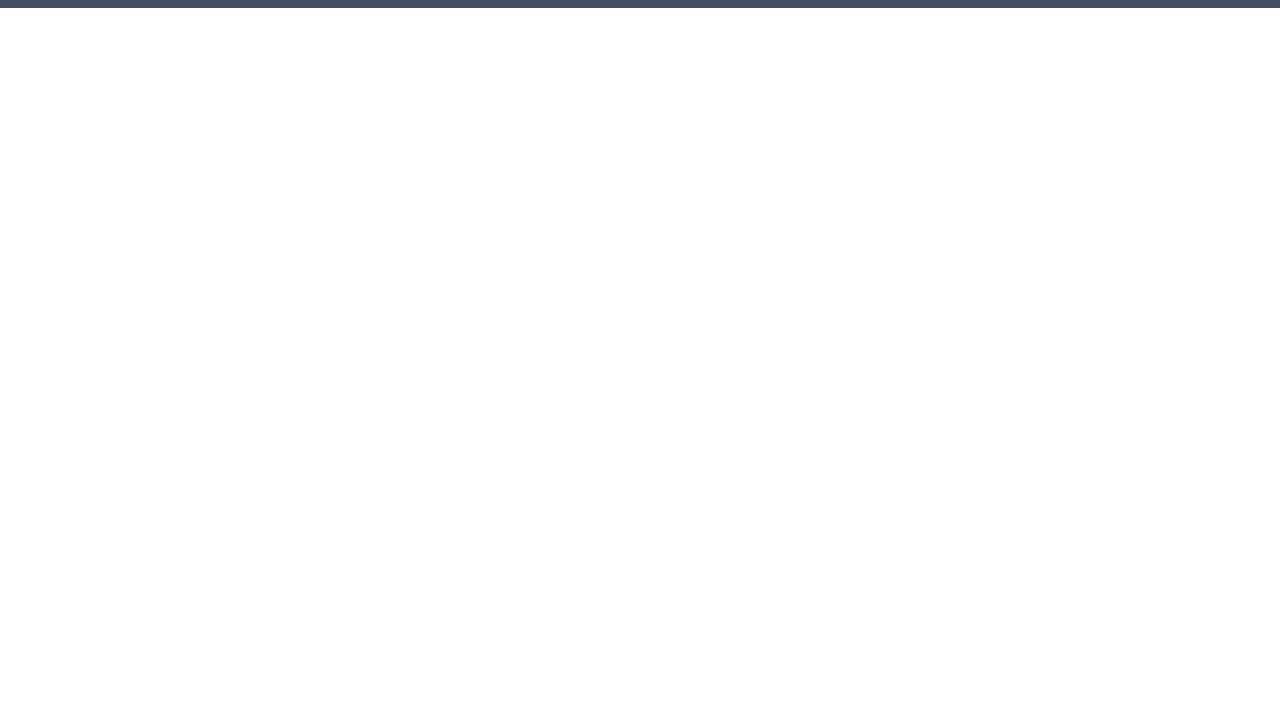
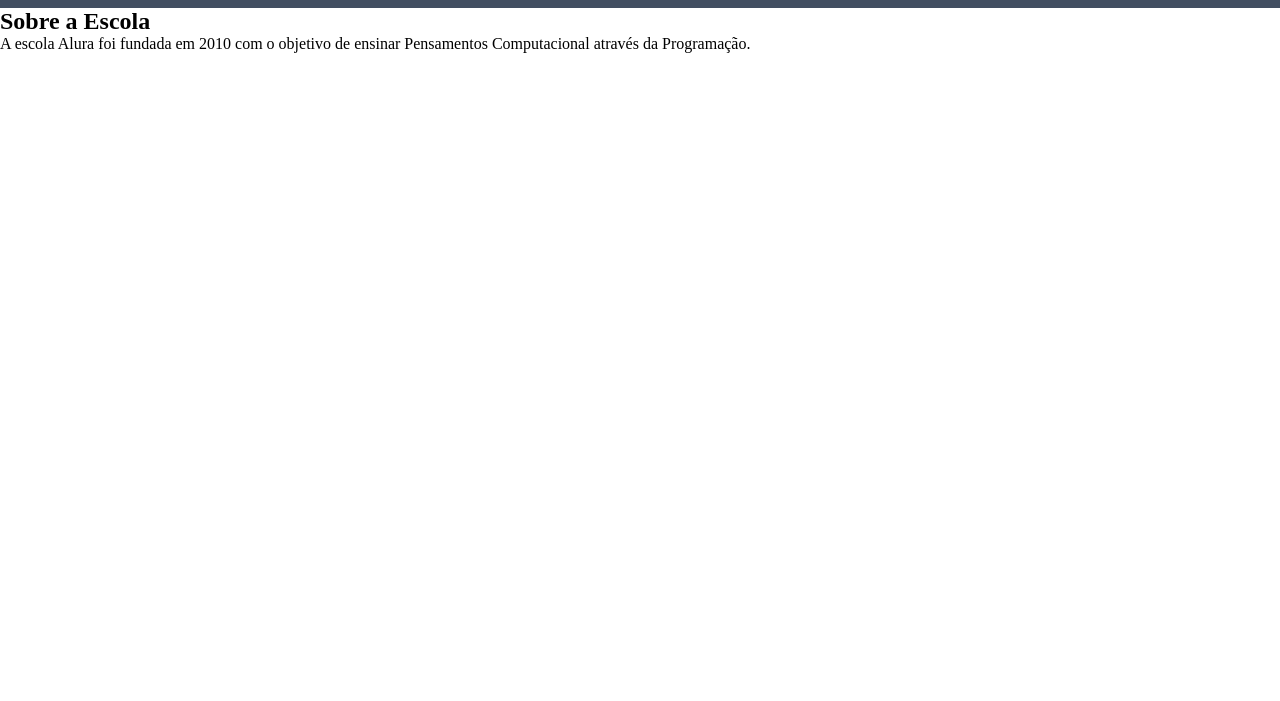
Before and after one commit to RiquezinSilva/RiquezinSilvarecav1, a plain HTML site: page index.html in a window 1280 px wide. Shown: the part 99-800 px from the top of the page. Drawn offline with Linux system fonts and the light colour scheme.

Commit message:
Add files via upload
Aula 3

```diff
--- a/index.html
+++ b/index.html
@@ -14,6 +14,10 @@
             <li class="cabecalho-lista-item">Estudante</li>
         </ul>
     </header>
+    <section class=”escola”>
+        <h2 class=”escola-titulo”>Sobre a Escola</h2>
+        <p class=”escola-texto-um”>A escola Alura foi fundada em 2010 com o objetivo de ensinar Pensamentos Computacional através da Programação.</p>
+        <p class=”escola-texto-dois”></p>
+</body>
 
-</body>
 </html>
```
